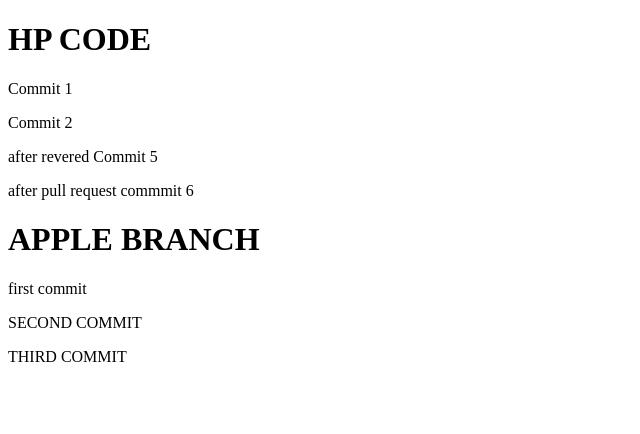
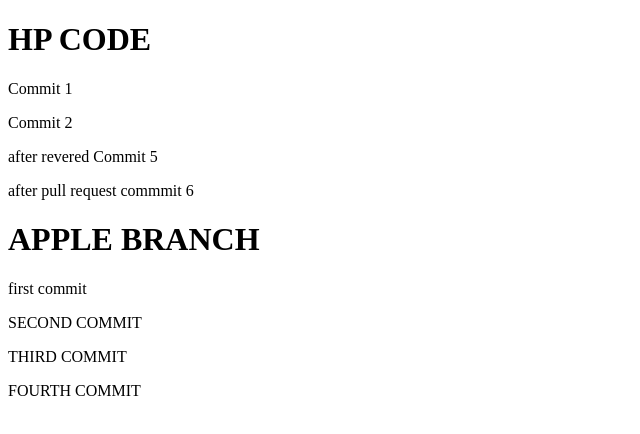
Before and after one commit to ahmed5302/git-training, an Angular app: page / in a window 1280 px wide. Shown: the top 434 px of the page, without its empty margins (0-640 px from the left). Built offline with nearby package versions, Linux system fonts and the light colour scheme.

Commit message:
FOURTH COMMIT

```diff
--- a/src/app/app.component.html
+++ b/src/app/app.component.html
@@ -8,3 +8,4 @@
 <p>first commit</p>
 <P>SECOND COMMIT</P>
 <P>THIRD COMMIT</P>
+<P>FOURTH COMMIT</P>
```
